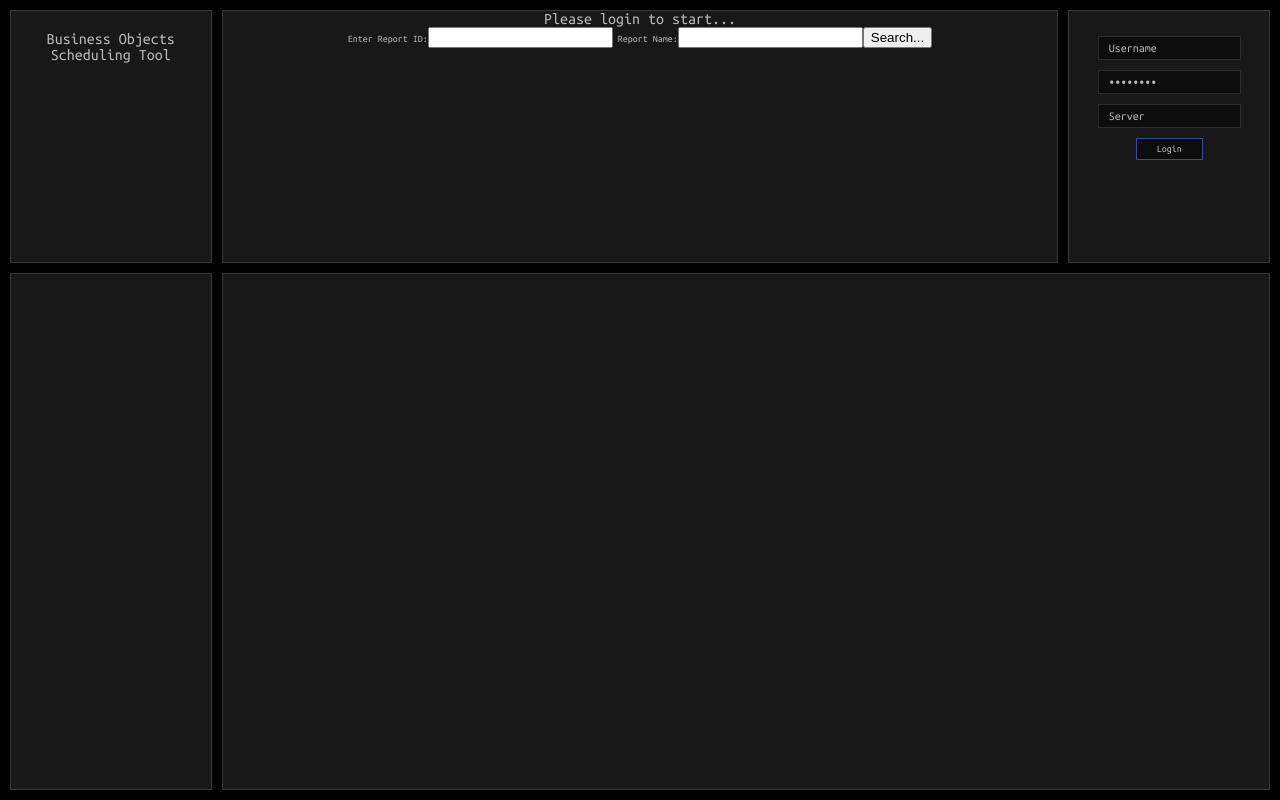
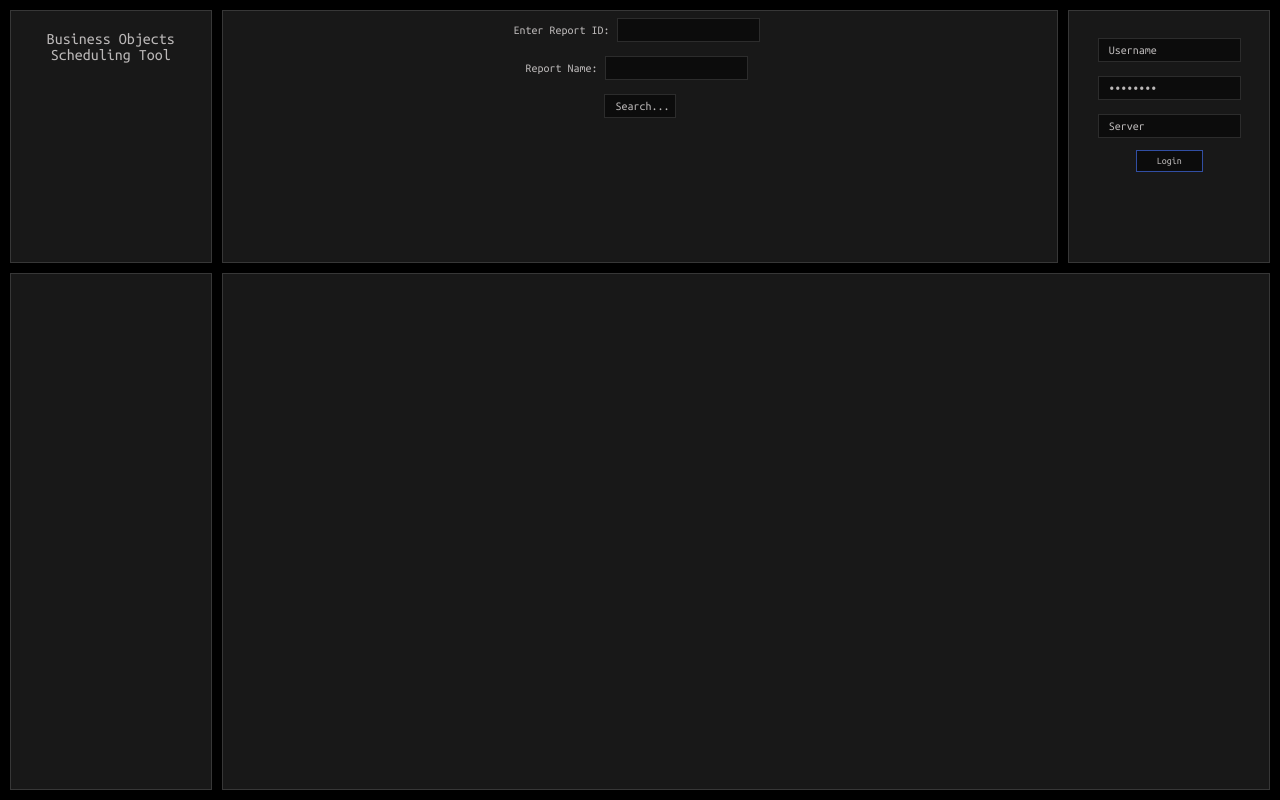
Before and after one commit to rimgeurts/sap_businessobjects_tools, a React (Create React App) app: page / in a window 1280 px wide. Built offline with nearby package versions, Linux system fonts and the light colour scheme.

Commit message:
seperated the app.js into smaller componenets]#

```diff
--- a/src/App.js
+++ b/src/App.js
@@ -1,136 +1,83 @@
-import React from 'react';
-import LoginForm from './components/LoginForm/LoginForm'
-import styles from './App.module.scss';
-
-
+import React from "react";
+import LoginForm from "./components/LoginForm/LoginForm";
+import SearchForm from "./components/SearchForm/SearchForm";
+import styles from "./App.module.scss";
+import { login, getData } from "./api/BusinessObjectsAPI";
 
 class App extends React.Component {
-
   state = {
     server: {
-      username: 'Username',
-      password: 'Password',
-      server: 'Server'
+      username: "Username",
+      password: "Password",
+      server: "Server"
     },
     logonToken: null,
     reportId: null,
-    reportName: ''
+    reportName: ""
+  };
 
-  }
+  handleSubmit = event => {
+    event.preventDefault();
 
-  handleSubmit = (event) => {
+    console.log("test");
+
+    login().then(response =>
+      this.setState({ logonToken: '"' + response.logonToken + '"' })
+    );
+  };
+
+  handleChange = event => {
+    const { name, value } = event.target;
+    this.setState({ server: { [name]: value } });
+  };
+
+  handleClick = event => {
+    const { name } = event.target;
+    this.setState({ [name]: "" });
+  };
+
+  handleReportInfoChange = event => {
+    this.setState({ reportId: event.target.value });
+  };
+
+  handleReportInfoSubmit = event => {
     event.preventDefault();
-    console.log("test");
-    fetch('http://localhost:6405/biprws/logon/long/', {
-      method: 'POST',
-      headers: {
-        'Accept': 'application/json',
-        'Content-Type': 'application/json',
-      },
-      body: JSON.stringify({
-        password: 'Burung79!',
-        clientType: '',
-        auth: 'secEnterprise',
-        userName: 'administrator'
-      })
-    }).then((response) => {
-
-      return response.json();
-    }).then((response) => {
-      console.log(response.logonToken)
-      this.setState({ logonToken: '"' + response.logonToken + '"' })
-    })
-  }
-
-  handleChange = (event) => {
-    const { name, value } = event.target
-      this.setState({
-        server: {
-          [name]: value
-        }
-      })
-  }
-
-  handleClick = (event) => {
-    const { name } = event.target;
-    this.setState({
-      [name]: ''
-    })
-  }
-
-  welcomeMessage() {
-    let message = 'Please login to start...'
-    if (this.state.logonToken) {
-      message = 'Please select a report ID'
-    }
-
-    return (
-      <div>
-        <h1>{message}</h1>
-      </div>
-    )
-  }
-
-  handleReportInfoChange = (event) => {
-    this.setState({
-      reportId: event.target.value
-    })
-  }
-
-  handleReportInfoSubmit = (event) => {
-    event.preventDefault();
-    console.log(this.state.reportId);
-
-    const url = 'http://localhost:6405/biprws/v1/documents/' + this.state.reportId
-
-    fetch(url, {
-      method: 'GET',
-      headers: {
-        'Accept': 'application/json',
-        'Content-Type': 'application/json',
-        'X-SAP-LogonToken': this.state.logonToken
-      }
-    }).then((response) => {
-
-      return response.json();
-    }).then((response) => {
-      this.setState({
-        reportName: response.name
-      })
-
-    })
-
-  }
+    getData(this.state.logonToken, this.state.reportId).then(response => {
+      this.setState({ reportName: response.name });
+    });
+  };
 
   render() {
     return (
       <div className={styles.App}>
-
         <div className={styles.box1}>
           <h1>Business Objects Scheduling Tool</h1>
         </div>
 
         <div className={styles.box2}>
-          {this.welcomeMessage()}
-
-          <form className={styles.loginform} onSubmit={this.handleReportInfoSubmit}>
-            <label className={styles.label} onChange={this.handleReportInfoChange}> Enter Report ID:
-              <input className={styles.login} type="text"></input>
-            </label>
-            <label className={styles.label}> Report Name:
-              <input readOnly className={styles.login} type="text" value={this.state.reportName}></input>
-            </label>
-            <input type="submit" className={styles.loginbutton} value="Search..."></input>
-          </form>
-
+          <SearchForm
+            handleReportInfoChange={event => {
+              this.handleReportInfoChange(event);
+            }}
+            handleReportInfoSubmit={event => {
+              this.handleReportInfoSubmit(event);
+            }}
+            reportName={this.state.reportName}
+          />
         </div>
 
         <div className={styles.box3}>
           <LoginForm
-            handleSubmit = {(event) => { this.handleSubmit(event) }}
-            onclick = {(event) => { this.onclick(event) }}
-            server = { this.state.server }
-            handleChange = {(event) => { this.handleChange(event) }}
+            handleSubmit={event => {
+              this.handleSubmit(event);
+            }}
+            onclick={event => {
+              this.onclick(event);
+            }}
+            server={this.state.server}
+            handleChange={event => {
+              this.handleChange(event);
+            }}
           />
         </div>
 
@@ -142,7 +89,7 @@
           <h1></h1>
         </div>
       </div>
-    )
+    );
   }
 }
 
--- /dev/null
+++ b/src/api/BusinessObjectsAPI.js
@@ -0,0 +1,31 @@
+export const login = async () => {
+    const response = await fetch('http://localhost:6405/biprws/logon/long/', {
+        method: 'POST',
+        headers: {
+            'Accept': 'application/json',
+            'Content-Type': 'application/json',
+        },
+        body: JSON.stringify({
+            password: 'Burung79!',
+            clientType: '',
+            auth: 'secEnterprise',
+            userName: 'administrator'
+        })
+    });
+    return response.json();
+};
+
+
+export const getData = async (logonToken, reportId) => {
+    console.log("passing id:", reportId);
+    const url = 'http://localhost:6405/biprws/v1/documents/' + reportId
+    const response = await fetch(url, {
+        method: 'GET',
+        headers: {
+            'Accept': 'application/json',
+            'Content-Type': 'application/json',
+            'X-SAP-LogonToken': logonToken
+        }
+    })
+    return response.json();
+}
--- a/src/components/LoginForm/LoginForm.jsx
+++ b/src/components/LoginForm/LoginForm.jsx
@@ -7,7 +7,6 @@
     return (
         <form className={styles.loginform} onSubmit={props.handleSubmit} >
             <CustomInput
-                className={styles.login}
                 onClick={props.handleClick}
                 type="text"
                 name="username"
@@ -16,7 +15,6 @@
             />
 
             <CustomInput
-                className={styles.login}
                 onClick={props.handleClick}
                 type="password"
                 name="password"
@@ -25,7 +23,6 @@
             />
 
             <CustomInput
-                className={styles.login}
                 onClick={props.handleClick}
                 type="text"
                 name="server"
--- /dev/null
+++ b/src/components/SearchForm/SearchForm.jsx
@@ -0,0 +1,28 @@
+import React from 'react';
+import styles from './SearchForm.module.scss'
+import CustomInput from '../UI/CustomInput'
+
+
+const SearchForm = (props) => {
+
+    return (
+        <div className="container">
+
+            <form className={styles.loginform} onSubmit={props.handleReportInfoSubmit}>
+                <div className="form1">
+                    <label className={styles.label} onChange={props.handleReportInfoChange}> Enter Report ID:
+                        <CustomInput type="text"></CustomInput>
+                    </label>
+                </div>
+                <div className="form2">
+                    <label className={styles.label}> Report Name:
+                        <CustomInput readOnly type="text" value={props.reportName}></CustomInput>
+                    </label>
+                </div>
+                <CustomInput type="submit" value="Search..."></CustomInput>
+            </form>
+        </div>
+    )
+}
+
+export default SearchForm;
--- /dev/null
+++ b/src/components/SearchForm/SearchForm.module.scss
@@ -0,0 +1,3 @@
+.label {
+    font-size: .75em;
+}
--- a/src/components/UI/CustomInput.module.scss
+++ b/src/components/UI/CustomInput.module.scss
@@ -4,7 +4,7 @@
     font-size: 12px;
     border: 1px solid #f5f5f523;
     color: rgb(187, 184, 184);
-    margin: 5px;
+    margin: 7px;
     padding: 5px;
     padding-left: 10px;
   }
```
